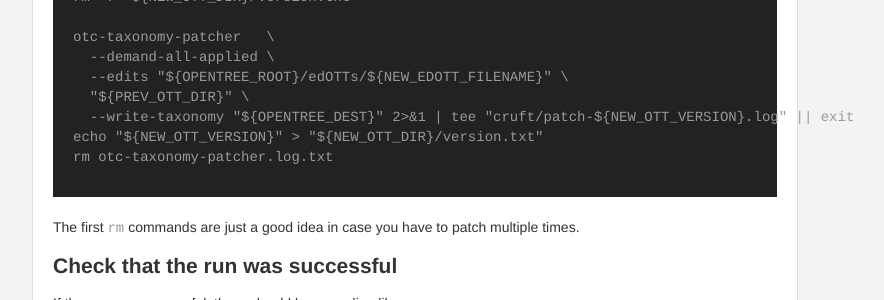
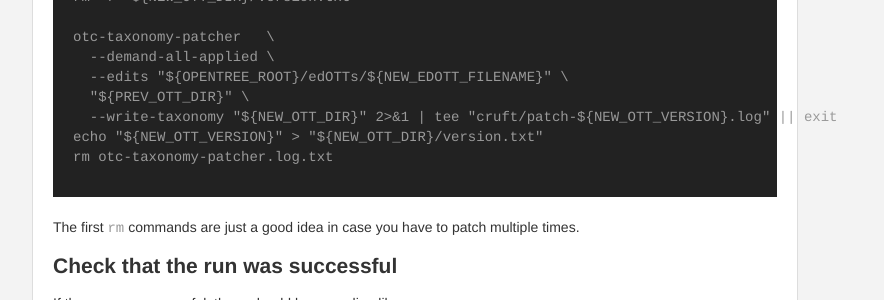
Before and after one commit to OpenTreeOfLife/opentreeoflife.github.io, a Jekyll site: the page built from updateott.md, in a window 1280 px wide and 900 px high, scrolled down 1111 px. Shown: the part 331-631 px from the top of the window, without its empty margins (225-1109 px from the left). Built offline with Jekyll 4.4.1, drawn with Linux system fonts in a browser that asks for light colours; some of the changed text lies outside the part shown.

Commit message:
minor correction

```diff
--- a/updateott.md
+++ b/updateott.md
@@ -63,7 +63,7 @@ With those variables set you should be able run:
       --demand-all-applied \
       --edits "${OPENTREE_ROOT}/edOTTs/${NEW_EDOTT_FILENAME}" \
       "${PREV_OTT_DIR}" \
-      --write-taxonomy "${OPENTREE_DEST}" 2>&1 | tee "cruft/patch-${NEW_OTT_VERSION}.log" || exit
+      --write-taxonomy "${NEW_OTT_DIR}" 2>&1 | tee "cruft/patch-${NEW_OTT_VERSION}.log" || exit
     echo "${NEW_OTT_VERSION}" > "${NEW_OTT_DIR}/version.txt"
     rm otc-taxonomy-patcher.log.txt
 
```
